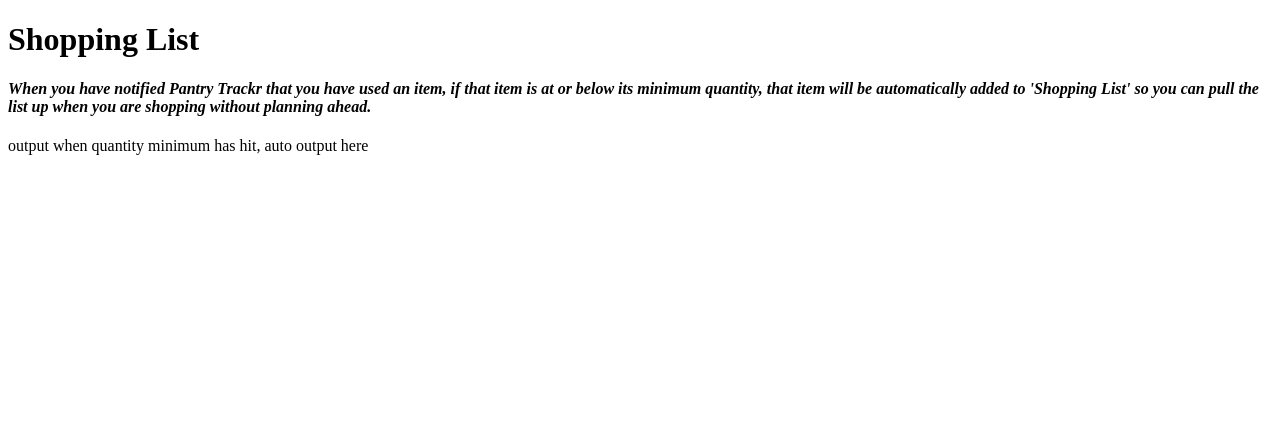
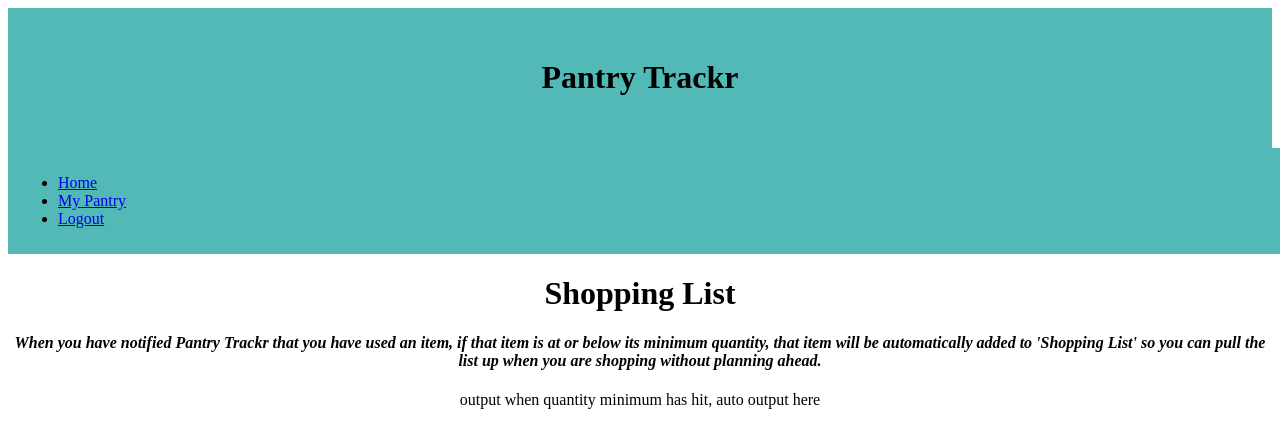
Before and after one commit to johannah-joy/pantry-trackr, a Django app: template templates/shopping-list.html in a window 1280 px wide. Shown: the top 448 px of the page. Run offline with Django 3.2, Linux system fonts and the light colour scheme; the template is opened without the code that fills it, so the values that code supplies are empty.

Commit message:
template and styling

```diff
--- a/static/styles.css
+++ b/static/styles.css
@@ -1,3 +1,40 @@
-input {
+/* input {
   margin: 4px;
+} */
+
+.body {
+  text-align: center;
 }
+
+.header {
+  padding: 30px;
+  background: #52B9B7;
+  text-align: center;
+}
+
+.sub-header {
+  padding: 10px;
+  background: #52B9B7;
+  top: 0;
+  width: 100%;
+}
+
+form {
+  border: 3px solid black;
+  padding-bottom: 12px;
+}
+
+/* Mobile Design */
+/* @media (max-width: 414px) {
+  .flexbox-container {
+    display: block;
+  }
+} */
+
+/* Tablet Design */
+/* @media (min-width: 768px) and (max-width: 1024px) {
+  .images {
+    max-width:45%;
+    height:auto;
+  }
+} */
--- a/templates/add-item.html
+++ b/templates/add-item.html
@@ -1,3 +1,5 @@
+{% extends "base.html" %}
+
 {% comment %} <!DOCTYPE html>
 <html lang="en">
 <head>
@@ -23,6 +25,8 @@ Add An Item
 {% endblock %} {% endcomment %}
 
 {% block content %}
+<body>
+	<div class="body">
 		<h3>Create Pantry or Add An Item</h3>
 		<br>
 		<form method="post" action="/add-item/" class="form-group">
@@ -36,6 +40,8 @@ Add An Item
 				{{form.name}}
 			</div>
 		</form>
+	</div>
+</body>
 {% endblock %}
 
 
--- a/templates/base.html
+++ b/templates/base.html
@@ -1,23 +1,34 @@
-{% comment %} {% load static %} {% endcomment %}
+{% load static %}
 <!DOCTYPE html>
 <html>
 <head>
     <meta charset="UTF-8">
     <meta name="viewport" content="width=device-width, initial-scale=1.0">
-    {% comment %} <link rel="stylesheet" href="{% static 'css/base.css' %}"> {% endcomment %}
+    <link rel="stylesheet" href="{% static 'styles.css' %}">
     <title>{% block title %}Pantry Trackr{% endblock %}</title>
 </head>
 <body>
-    {% comment %} <div class='new-header'>
-        {% if user.is_authenticated %}
-        <p>Hello, <a href="{% url 'users:profile' request.user.username %}">{{ request.user.username }}</a>!</p>
-        <p><a href="{% url 'logout' %}">Logout</a></p>
+    <div class="header">
+        <h1>Pantry Trackr</h1>
+    </div>
+    <div class='sub-header'>
+        {% comment %} {% if user.is_authenticated %}
+        <p>Hello, <a href="{% url 'users:profile' request.user.username %}">{{ request.user.username }}</a>!</p> {% endcomment %}
+        <ul>
+            <li><a href="{% url 'users:home' %}">Home</a></li>
+            <li><a href="{% url 'users:my-pantry' %}">My Pantry</a></li>
+            {% comment %} <li><a href="{% url 'users:add-item' %}">Add Item To Pantry</a></li>
+            <li><a href="{% url 'users:used-item' %}">Used A Pantry Item</a></li>
+            <li><a href="{% url 'users:shopping-list' %}">My Shopping List</a></li> {% endcomment %}
+            <li><a href="{% url 'login' %}">Logout</a></li>
+        </ul>
+        {% comment %} <p><a href="{% url 'logout' %}">Logout</a></p>
         <p><a href="{% url 'posts:new' %}">+ New Blog Post</a></p>
         {% else %}
         <p><a href="{% url 'login' %}">Login</a></p>
         <p><a href="{% url 'users:signup' %}">Sign Up</a></p>
-        {% endif %}
-    </div> {% endcomment %}
+        {% endif %} {% endcomment %}
+    </div>
     <div id="content" name="content">
 	{% block content %}
 	{% endblock content %}
--- a/templates/login.html
+++ b/templates/registration/login.html
@@ -1,12 +1,16 @@
 {% extends "base.html" %}
 
 {% block content %}
+<body>
+  <div class="body">
     <h2>Login</h2>
     <form action="" method="post">
       {% csrf_token %}
       {{ form.as_p }}
       <button type="submit">login</button>
     </form>
+  </div>
+</body>
 {% endblock content %}
 
 {% comment %} <!DOCTYPE html>
--- a/templates/shopping-list.html
+++ b/templates/shopping-list.html
@@ -1,15 +1,13 @@
-<!DOCTYPE html>
-<html lang="en">
-<head>
-  <meta charset="UTF-8">
-  <meta name="viewport" content="width=device-width, initial-scale=1.0">
-  <title>Shopping List</title>
-</head>
+{% extends "base.html" %}
+
+{% block content %}
 <body>
-  <h1>Shopping List</h1>
-  <h4><em>When you have notified Pantry Trackr that you have used an item, if that item is at or below its minimum quantity, that item will be automatically added to 'Shopping List' so you can pull the list up when you are shopping without planning ahead.</em></h4>
-  <div>
-    output when quantity minimum has hit, auto output here
+  <div class="body">
+    <h1>Shopping List</h1>
+    <h4><em>When you have notified Pantry Trackr that you have used an item, if that item is at or below its minimum quantity, that item will be automatically added to 'Shopping List' so you can pull the list up when you are shopping without planning ahead.</em></h4>
+    <div>
+      output when quantity minimum has hit, auto output here
+    </div>
   </div>
 </body>
-</html>
+{% endblock %}
--- a/users/urls.py
+++ b/users/urls.py
@@ -4,10 +4,12 @@ from . import views
 app_name = 'users'
 urlpatterns = [
     path('signup/', views.SignUpView.as_view(), name='signup'),
-    # path('home/', views.HomeView.as_view(), name='home'),
-    # path('login/', views.LoginView.as_view(), name='login'),
+    path('home/', views.HomeView.as_view(), name='home'),
+    path('login/', views.LoginView.as_view(), name='login'),
     # path('add-item/', views.AddItemView.as_view(), name='add-item'),
-    # path('my-pantry/', views.MyPantryView.as_view(), name='my-pantry'),
+    path('my-pantry/', views.MyPantryView.as_view(), name='my-pantry'),
     # path('used-item/', views.UsedItemView.as_view(), name='used-item'),
     # path('shopping-list/', views.ShoppingListView.as_view(), name='shopping-list'),
+
+    path('logout/', views.logout_user, name='logout'),
 ]
```
Also changed, not shown: pantry_project/settings.py (+7 -2 lines), templates/home.html (+3 -7 lines), templates/my-pantry.html (+7 -4 lines), templates/registration/signup.html (+11 -7 lines), templates/used-item.html (+9 -11 lines), users/views.py (+47 -45 lines), db.sqlite3. Lines whose indentation alone changed are shown as unchanged.
